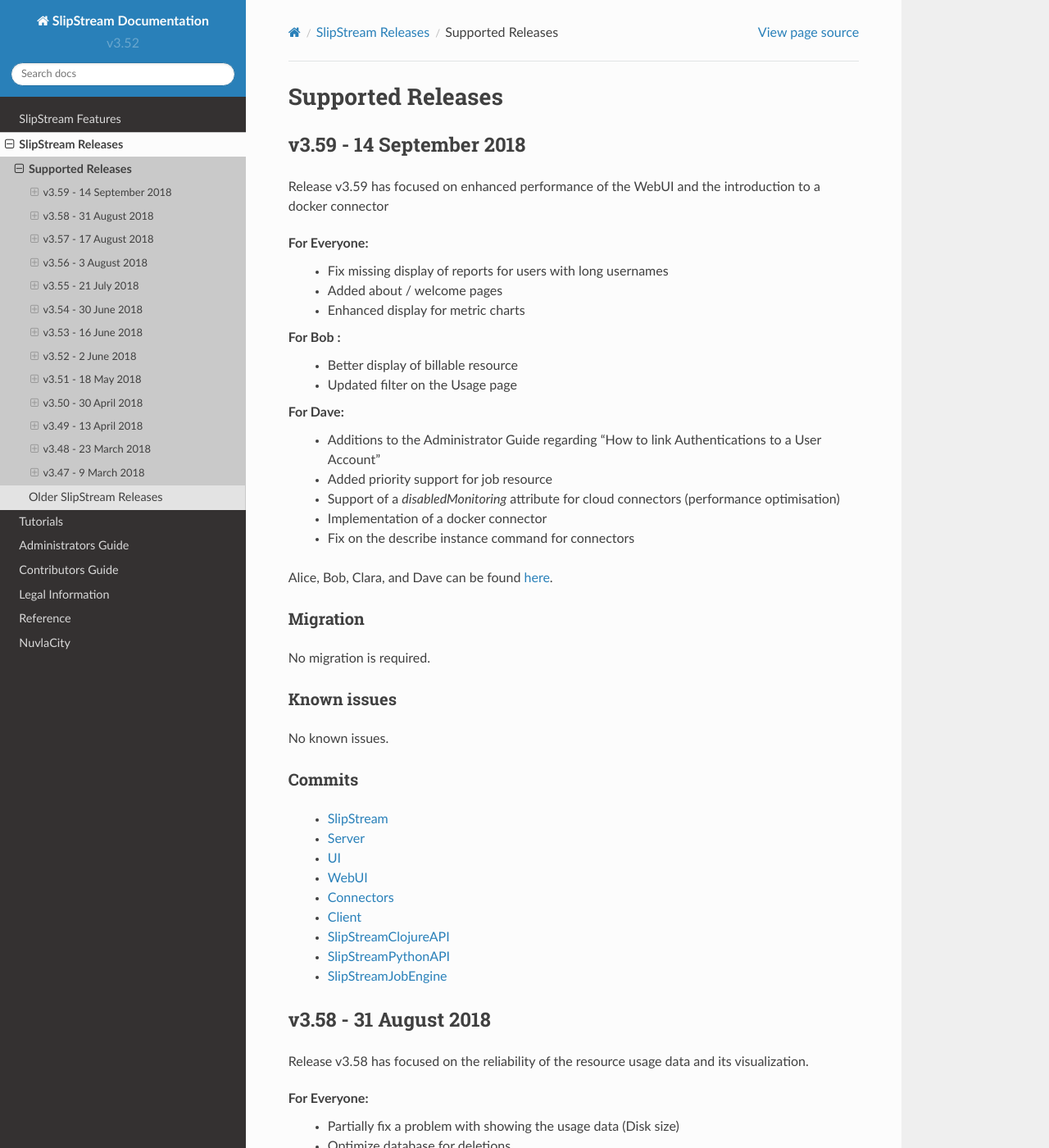
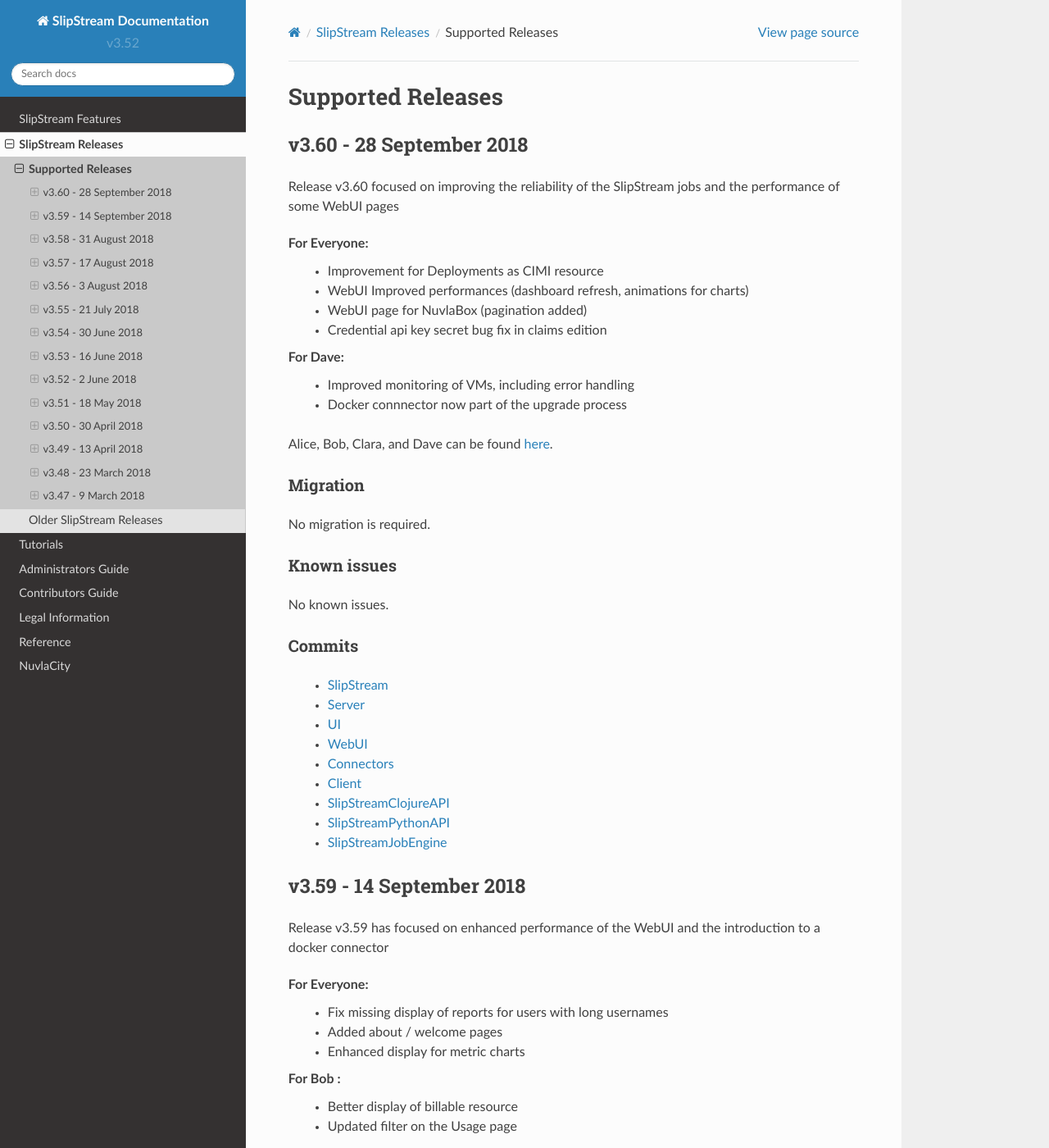
Before and after one commit to slipstream/SlipStreamDocumentation, a Sphinx documentation site: the page built from docs/release_notes/supported-releases.rst, in a window 1280 px wide and 1400 px high. Shown: the whole window at 82% size. Built offline with Sphinx 7.4.7 and the Read the Docs theme 2.0.0, drawn with Linux system fonts in a browser that asks for light colours.

Commit message:
Draft (#148)
* Release v3.60

* Update supported-releases.rst

* Update supported-releases.rst

* Update supported-releases.rst

* Update supported-releases.rst

```diff
--- a/docs/release_notes/supported-releases.rst
+++ b/docs/release_notes/supported-releases.rst
@@ -1,5 +1,50 @@
 Supported Releases
 ==================
+
+v3.60 - 28 September 2018
+--------------------------
+
+Release v3.60 focused on improving the reliability of
+the SlipStream jobs and the performance of some WebUI pages
+
+For Everyone:
+ - Improvement for Deployments as CIMI resource
+ - WebUI Improved performances (dashboard refresh, animations for  charts)
+ - WebUI page for NuvlaBox (pagination added)
+ - Credential api key secret bug fix in claims edition
+
+
+For Dave:
+ - Improved monitoring of VMs, including error handling
+ - Docker connnector now part of the upgrade process
+
+Alice, Bob, Clara, and Dave can be found
+`here <http://sixsq.com/personae/>`_.
+
+Migration
+~~~~~~~~~
+
+No migration is required.
+
+
+Known issues
+~~~~~~~~~~~~
+
+No known issues.
+
+
+Commits
+~~~~~~~
+
+ -  `SlipStream <https://github.com/slipstream/SlipStream/compare/v3.59...v3.60>`__
+ -  `Server <https://github.com/slipstream/SlipStreamServer/compare/v3.59...v3.60>`__
+ -  `UI <https://github.com/slipstream/SlipStreamUI/compare/v3.59...v3.60>`__
+ -  `WebUI <https://github.com/slipstream/SlipStreamWebUI/compare/v3.59...v3.60>`__
+ -  `Connectors <https://github.com/slipstream/SlipStreamConnectors/compare/v3.59...v3.60>`__
+ -  `Client <https://github.com/slipstream/SlipStreamClient/compare/v3.59...v3.60>`__
+ -  `SlipStreamClojureAPI <https://github.com/slipstream/SlipStreamClojureAPI/compare/v3.59...v3.60>`__
+ -  `SlipStreamPythonAPI <https://github.com/slipstream/SlipStreamPythonAPI/compare/v3.59...v3.60>`__
+ -  `SlipStreamJobEngine <https://github.com/slipstream/SlipStreamJobEngine/compare/v3.59...v3.60>`__
 
 v3.59 - 14 September 2018
 --------------------------
```
